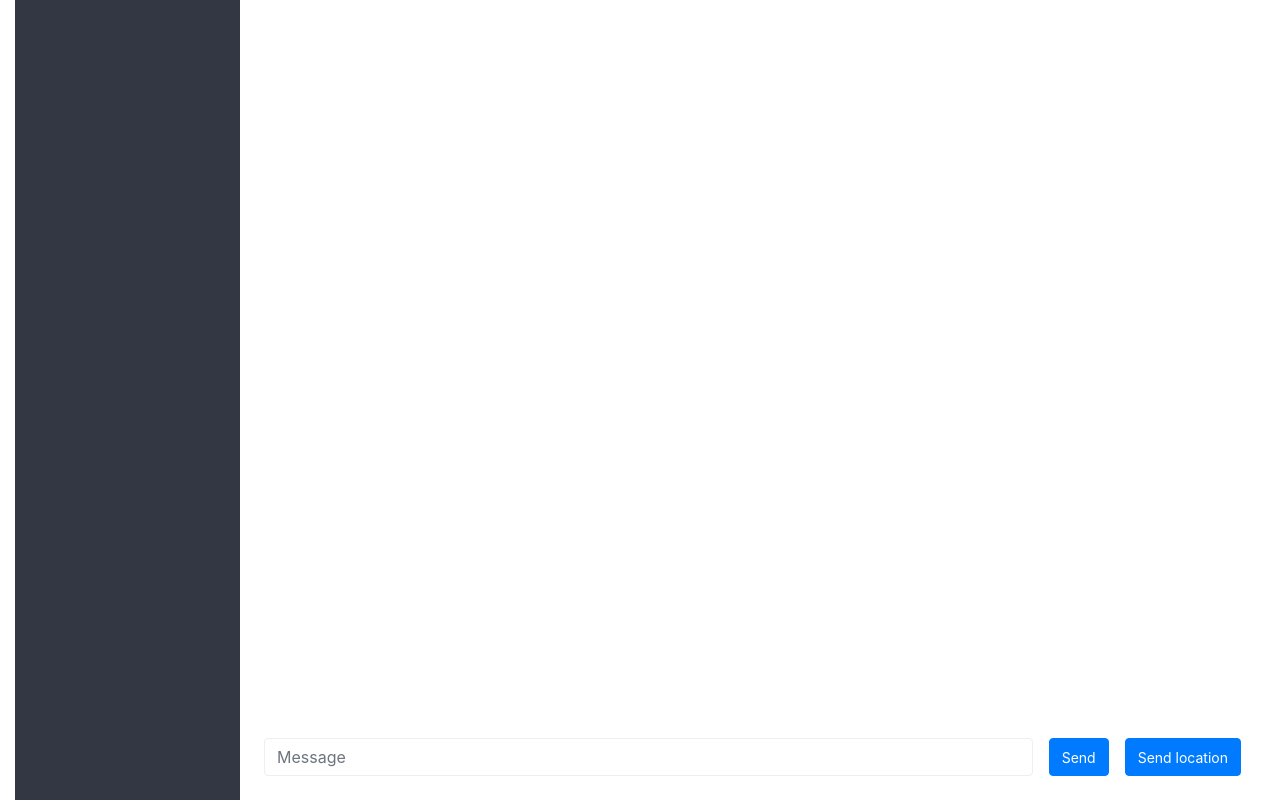
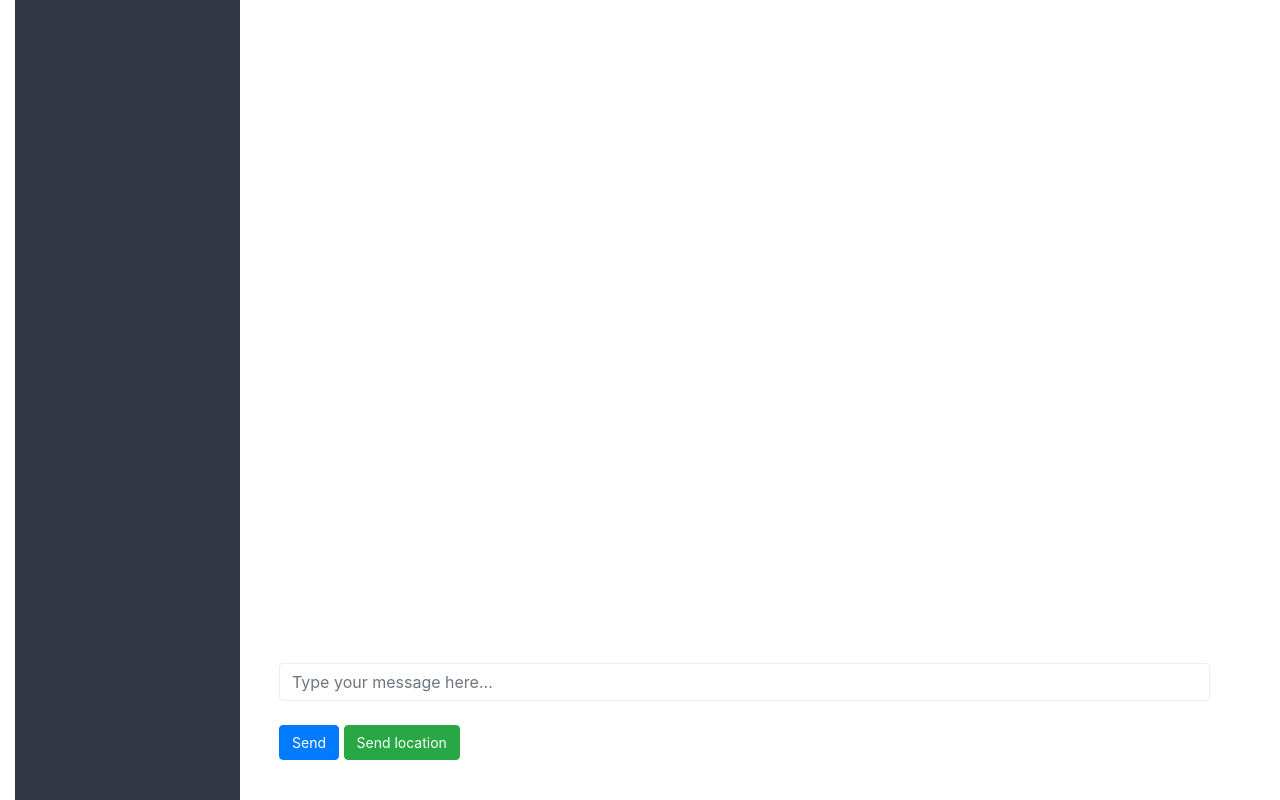
Before and after one commit to Saajidpasha/node-v4-Chat-app, a website: page public/chat.html in a window 1280 px wide. Drawn offline with nearby package versions, Linux system fonts and the light colour scheme; no server answers.

Commit message:
Updated the UI

```diff
--- a/public/chat.html
+++ b/public/chat.html
@@ -21,12 +21,25 @@
                 <div id="messages" class="chat__messages"></div>
 
                 <div class="compose">
+
                     <form id="message-form">
-                    <input class = "form-control" name="message" placeholder="Message" required autocomplete="off" autocapitalize="on">
+                        <div class="form-group container-fluid">
 
-                        <button class="btn btn-primary">Send</button>
+                            <input  class = "form-control" name="message" placeholder="Type your message here..." required autocomplete="off" autocapitalize="on">
+<br>
+ <!-- <div class="row">
+     <div class="col"> -->
+                        <button class="btn btn-primary btn-md">Send</button>
+                    <!-- </div>
+                    <div class="col"> -->
+                        <button type="button" class="btn btn-success btn-md" id="send-location">Send location</button>
+                    <!-- </div>
+                </div> -->
+                        </div>
                     </form>
-                    <button class="btn btn-primary" id="send-location">Send location</button>
+                   <hr>
+
+
 
 
                 </div>
--- a/public/js/chat.js
+++ b/public/js/chat.js
@@ -1,6 +1,7 @@
 const socket = io()
 const $messageForm = document.querySelector('#message-form')
 const $messageFormInput = $messageForm.querySelector('input')
+
 const $messageFormInputButton = $messageForm.querySelector('button')
 const $sendLocationButton = document.querySelector('#send-location')
 
```
